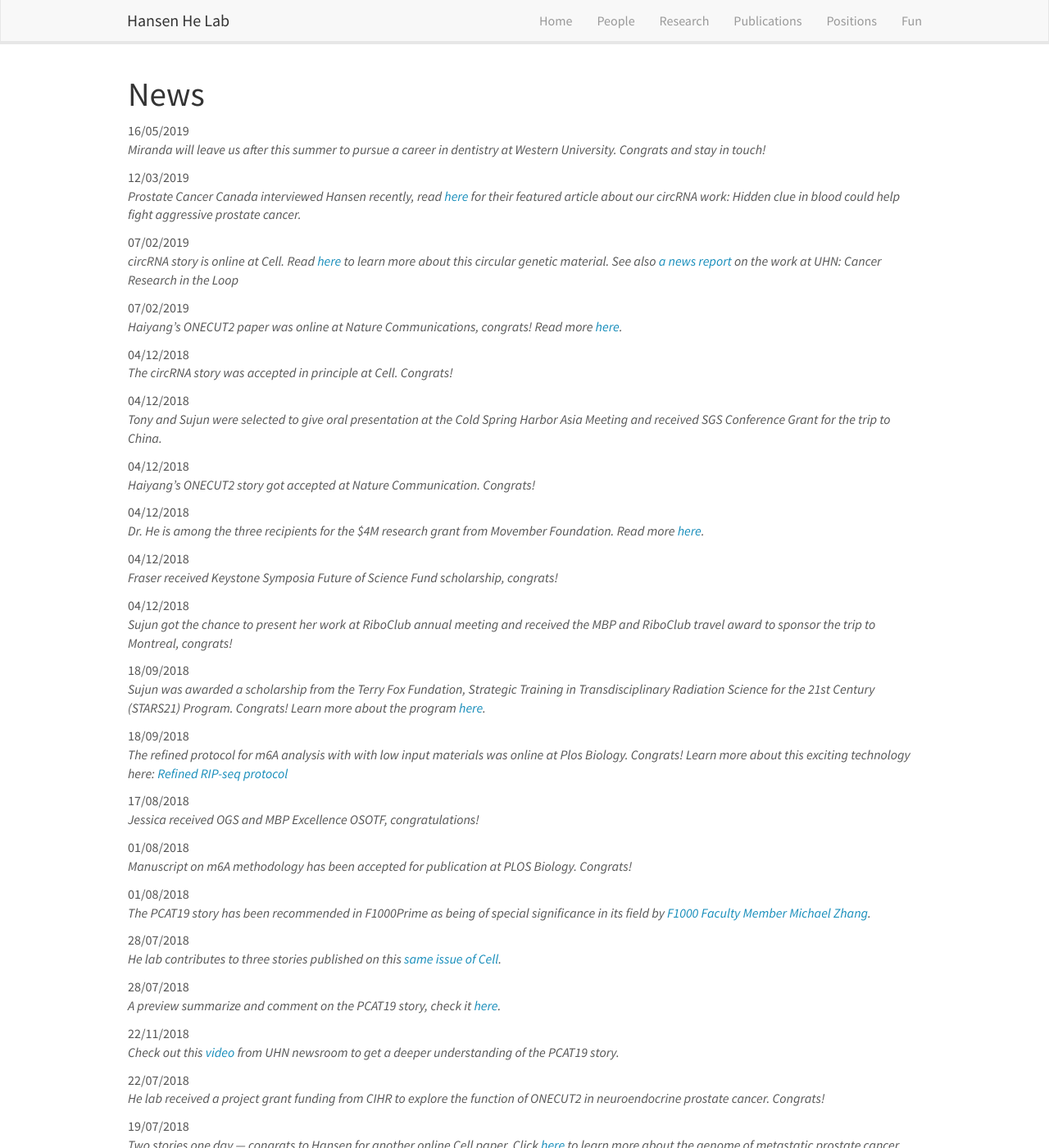
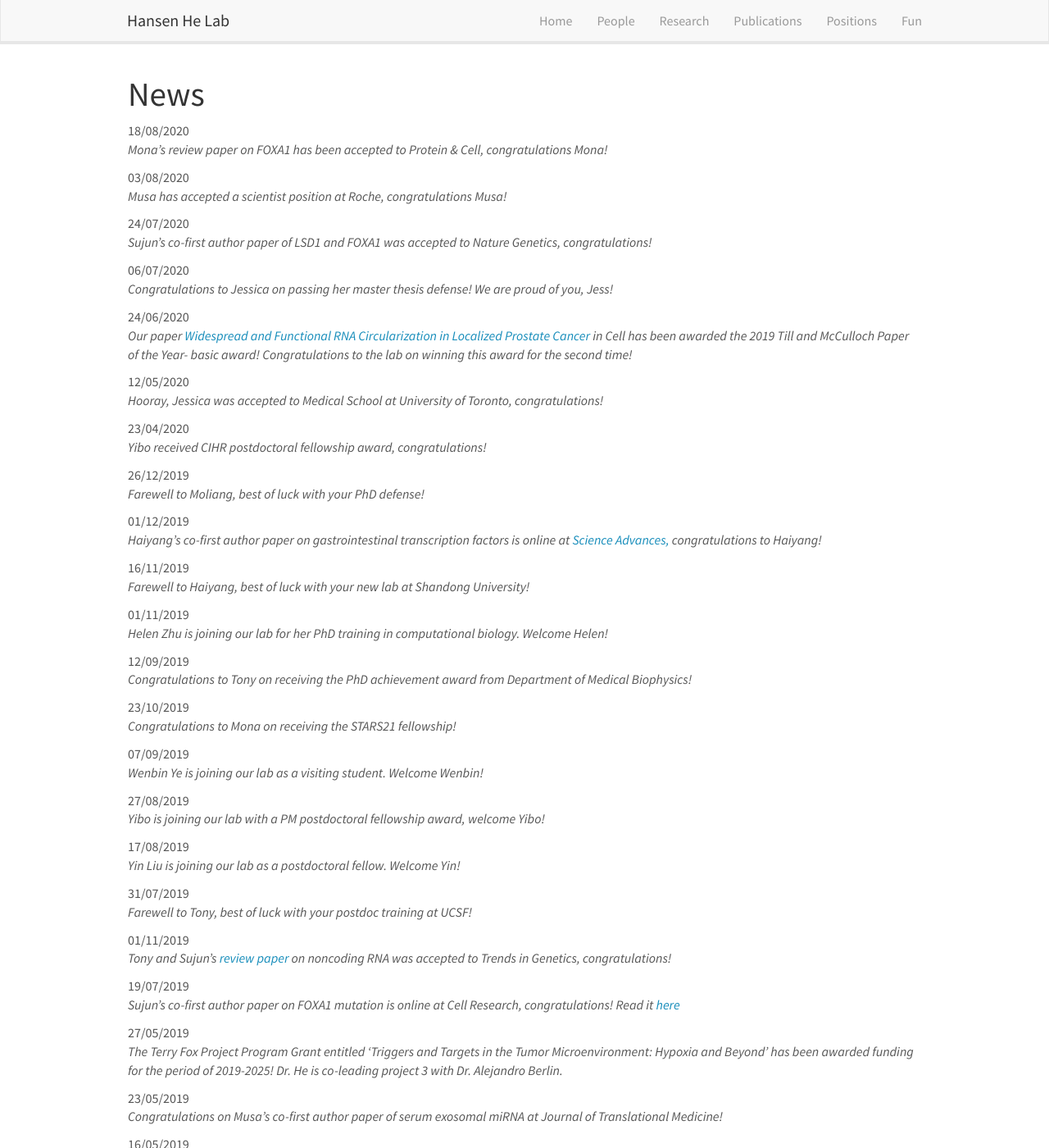
Before and after one commit to Xinyi371/HansenHeLab.github.io, a Jekyll site: the page built from _pages/allnews.md, in a window 1280 px wide and 1400 px high. Shown: the whole window at 82% size. Built offline with Jekyll 4.4.1, drawn with Linux system fonts in a browser that asks for light colours; nearby versions of some CDN libraries.

Commit message:
adding news

```diff
--- a/_data/news.yml
+++ b/_data/news.yml
@@ -1,3 +1,66 @@
+- date: 18/08/2020
+  headline: "Mona’s review paper on FOXA1 has been accepted to Protein & Cell, congratulations Mona!"
+
+- date: 03/08/2020
+  headline: "Musa has accepted a scientist position at Roche, congratulations Musa!"
+
+- date: 24/07/2020
+  headline: "Sujun’s co-first author paper of LSD1 and FOXA1 was accepted to Nature Genetics, congratulations!"
+
+- date: 06/07/2020
+  headline: "Congratulations to Jessica on passing her master thesis defense! We are proud of you, Jess!"
+
+- date: 24/06/2020
+  headline: "Our paper <a href='https://www.sciencedirect.com/science/article/pii/S0092867419300583'>Widespread and Functional RNA Circularization in Localized Prostate Cancer</a> in Cell has been awarded the 2019 Till and McCulloch Paper of the Year- basic award! Congratulations to the lab on winning this award for the second time!"
+
+- date: 12/05/2020
+  headline: "Hooray, Jessica was accepted to Medical School at University of Toronto, congratulations!"
+
+- date: 23/04/2020
+  headline: "Yibo received CIHR postdoctoral fellowship award, congratulations!"
+
+- date: 26/12/2019
+  headline: "Farewell to Moliang, best of luck with your PhD defense!"
+
+- date:	01/12/2019
+  headline: "Haiyang’s co-first author paper on gastrointestinal transcription factors is online at <a href='https://advances.sciencemag.org/content/5/12/eaax8898.abstract'>Science Advances,</a> congratulations to Haiyang!"
+
+- date: 16/11/2019
+  headline: "Farewell to Haiyang, best of luck with your new lab at Shandong University!"
+
+- date: 01/11/2019
+  headline: "Helen Zhu is joining our lab for her PhD training in computational biology. Welcome Helen!"
+
+- date: 12/09/2019
+  headline: "Congratulations to Tony on receiving the PhD achievement award from Department of Medical Biophysics!"
+
+- date: 23/10/2019
+  headline: "Congratulations to Mona on receiving the STARS21 fellowship!"
+
+- date: 07/09/2019
+  headline: "Wenbin Ye is joining our lab as a visiting student. Welcome Wenbin!"
+
+- date: 27/08/2019
+  headline: "Yibo is joining our lab with a PM postdoctoral fellowship award, welcome Yibo!"
+
+- date: 17/08/2019
+  headline: "Yin Liu is joining our lab as a postdoctoral fellow. Welcome Yin!"
+
+- date: 31/07/2019
+  headline: "Farewell to Tony, best of luck with your postdoc training at UCSF!"
+
+- date: 01/11/2019
+  headline: "Tony and Sujun’s <a href='https://www.cell.com/trends/genetics/fulltext/S0168-9525(19)30166-0'>review paper</a> on noncoding RNA was accepted to Trends in Genetics, congratulations!"
+
+- date: 19/07/2019
+  headline: "Sujun’s co-first author paper on FOXA1 mutation is online at Cell Research, congratulations! Read it <a href='https://www.nature.com/articles/s41422-019-0203-2'> here</a>"
+
+- date: 27/05/2019
+  headline: "The Terry Fox Project Program Grant entitled 'Triggers and Targets in the Tumor Microenvironment: Hypoxia and Beyond' has been awarded funding for the period of 2019-2025! Dr. He is co-leading project 3 with Dr. Alejandro Berlin."
+
+- date: 23/05/2019
+  headline: "Congratulations on Musa’s co-first author paper of serum exosomal miRNA at Journal of Translational Medicine!"
+
 - date: 16/05/2019
   headline: "Miranda will leave us after this summer to pursue a career in dentistry at Western University. Congrats and stay in touch!"
 
```
Also changed, not shown: 2 other files.
